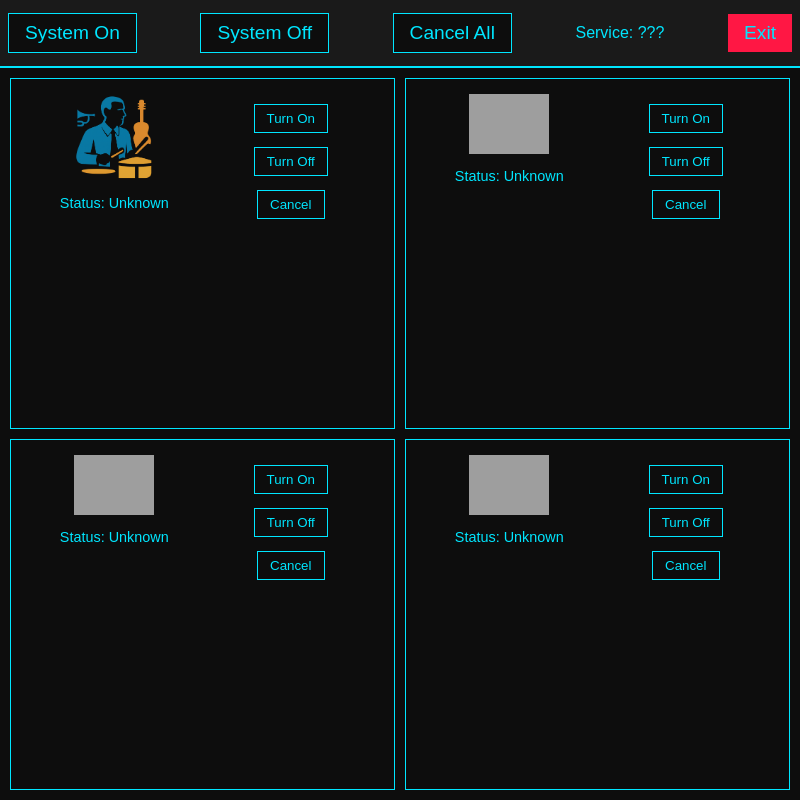
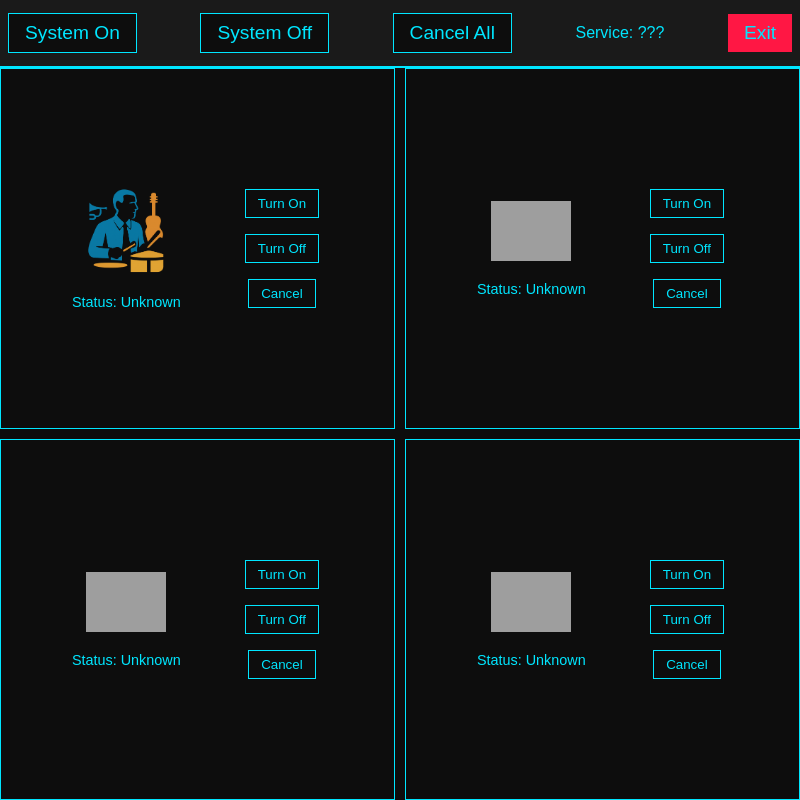
Before and after one commit to ESMarks/jukebox-electron, an Electron app: page index.html in a window 800 px wide. Drawn offline with Linux system fonts and the light colour scheme; no server answers; grey boxes are pictures that could not be loaded.

Commit message:
Updated CSS so everything fits on the screen

```diff
--- a/styles.css
+++ b/styles.css
@@ -42,19 +42,45 @@ body {
   grid-template-columns: 1fr 1fr;
   grid-template-rows: 1fr 1fr;
   gap: 10px;
-  padding: 10px;
+  padding: 0px;
   box-sizing: border-box; /* Ensure padding is included in height */
 }
 
-.jukebox-panel {
+/* .jukebox-panel {
   display: grid;
   grid-template-columns: 1fr 1fr;
   grid-template-rows: 1fr;
   border: 1px solid #00e6ff;
-  padding: 15px;
+  padding: 8px;
   text-align: center;
   font-size: 0.9em;
   box-sizing: border-box; /* Include padding in panel size */
+/*} */
+
+.jukebox-panel {
+  display: flex;
+  flex-direction: row;        /* children (.panel-label and .panel-controls) go side-by-side */
+  justify-content: center;    /* center the two columns horizontally within the panel */
+  align-items: center;        /* center them vertically in the panel */
+
+  border: 1px solid #00e6ff;
+  padding: 8px;               /* keep the slimmer padding */
+  text-align: center;
+  font-size: 0.9em;
+  box-sizing: border-box;
+  height: 100%;               /* ensure it fills its grid cell */
+}
+
+/* Style each column so its own children (icon/status in one, buttons in the other) stack vertically */
+.panel-label,
+.panel-controls {
+  display: flex;
+  flex-direction: column;     /* stack children inside each column */
+  align-items: center;        /* center them horizontally inside that column */
+}
+
+.panel-label {
+  margin-right: 60px;
 }
 
 .jukebox-panel button {
@@ -66,14 +92,19 @@ body {
   cursor: pointer;
 }
 
-.panel-controls p{
-  margin: 6px 6px;
+.panel-controls p {
+  /* margin: 6px 6px; */
+  margin: 4px 0;
 }
 
 .jukebox-icon {
-  display: block;           /* so margin: auto centers it */
-  margin: 0 auto 0px;      /* center horizontally, 10px bottom spacing */
+  /* display: block;           so margin: auto centers it */
+  margin: 0px auto 20px;      /* center horizontally, 10px bottom spacing */
   width: 80px;              /* or whatever size you need */
   /* height: 64px;             keep square icons; omit if you only set width */
   object-fit: contain;      /* preserve aspect ratio */
 }
+
+.panel-label p {
+  margin: 0;
+}
```
